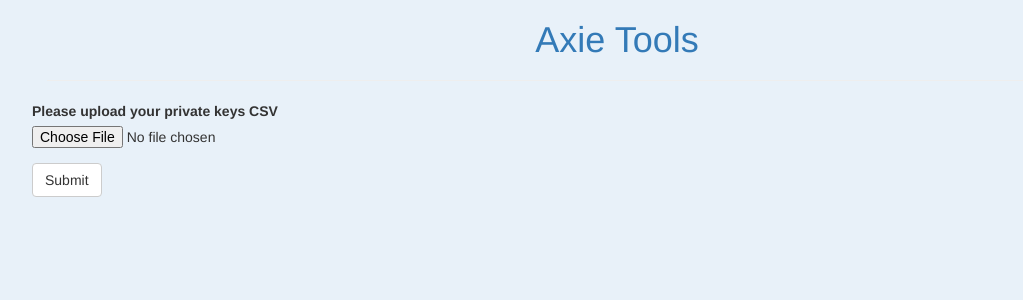
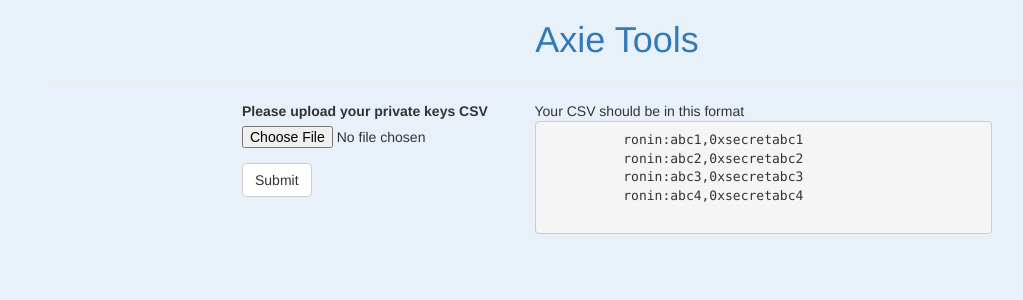
Before and after one commit to mmarkell/axieutil, a Flask app: page / in a window 1280 px wide. Shown: the top 300 px of the page, without its empty margins (23-1046 px from the left). Run offline with Flask 2, Linux system fonts and the light colour scheme; some libraries are stand-ins or nearby versions.

Commit message:
making the html prettier

```diff
--- a/templates/claims.html
+++ b/templates/claims.html
@@ -67,7 +67,7 @@ block styles %} {{ super() }}
   </div>
 
   <div style="margin-bottom: 5%">
-    <h1>If you are ready to proceed, please press the button</h1>
+    <h1>Ready to proceed?</h1>
     {{ wtf.quick_form(form)}}
   </div>
 
--- a/templates/login.html
+++ b/templates/login.html
@@ -12,7 +12,10 @@ block styles %} {{ super() }}
     <a href="/"> Axie Tools </a>
   </h1>
   <hr />
-  <div class="row align-items-center"">
+
+  <div class="row">
+    <div class="col-lg-3 col-lg-offset-2 gauche">
+      <div>
         <div class="col-2">{{wtf.quick_form(form)}}</div>
         <br />
         {% if message %}
@@ -21,4 +24,17 @@ block styles %} {{ super() }}
       </div>
     </div>
 
+    <div class="col-lg-5 corps">
+      <div>Your CSV should be in this format</div>
+      <pre>
+          ronin:abc1,0xsecretabc1
+          ronin:abc2,0xsecretabc2
+          ronin:abc3,0xsecretabc3
+          ronin:abc4,0xsecretabc4
+        </pre
+      >
+    </div>
+
     {% endblock %}
+  </div>
+</div>
```
Also changed, not shown: templates/payments.html (+28 -10 lines). Lines whose indentation alone changed are shown as unchanged.
